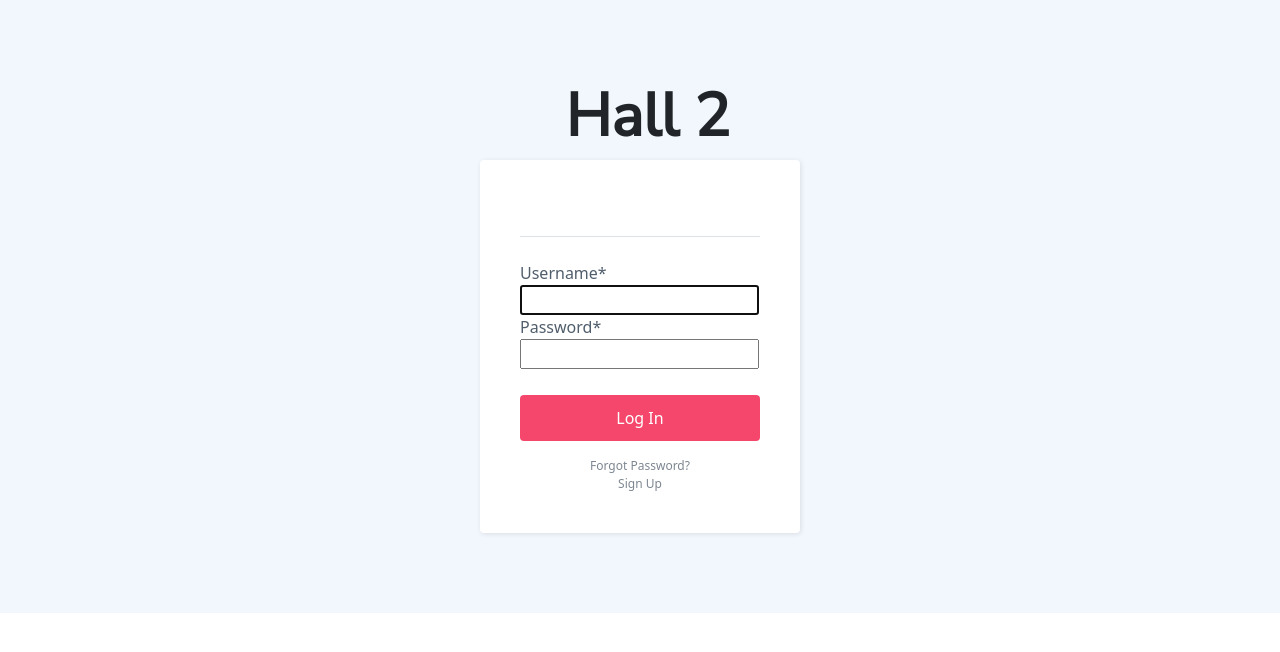
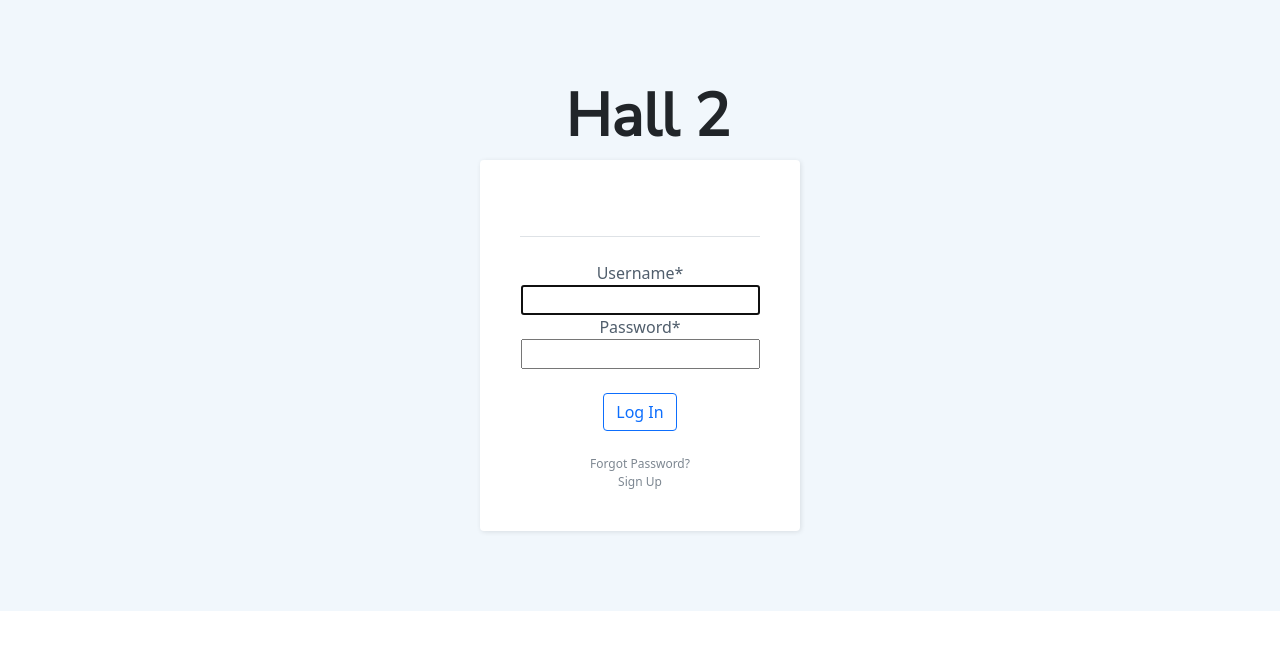
Before and after one commit to anshukumar21/Hall2, a Django app: page /login_site/login/ in a window 1280 px wide. Shown: the top 652 px of the page. Run offline with Django 4.2, Linux system fonts and the light colour scheme; some libraries are stand-ins or nearby versions.

Commit message:
Update login.html

```diff
--- a/templates/login.html
+++ b/templates/login.html
@@ -26,15 +26,20 @@
             <div class="mb-3"><button class="btn btn-primary d-block w-100" type="submit" >Log In</button></div><a class="forgot" href="#">Forgot Password?</a>
         </form> {% endcomment %}
         <form method="post"> {% csrf_token %}
-            <fieldset class="form-group">
+            <fieldset class="form-group text-center ">
                 <legend class="border-bottom mb-4" style="color: white;">Sign In Now</legend>
                 {{ form|crispy }}
             </fieldset>
             {% if request.GET.next %}
                 <input type="hidden" name = "next" value="{{ request.GET.next }}">
             {% endif %}
-            <div class="mb-3"><button class="btn btn-primary d-block w-100" type="submit" >Log In</button></div><a class="forgot" href="{% url 'change_password' %}">Forgot Password?</a>
+            <div class="mb-4 mt-4">
+                <button class="btn btn-outline-primary d-block w-30 text-center mx-auto" type="submit" >Log In</button>
+            </div>
+            <div class="container text-center">
+            <a class="forgot" href="{% url 'change_password' %}">Forgot Password?</a>
             <a class="forgot" href="{% url 'signup' %}">Sign Up</a>
+            </div>
         </form>
     </section>
     <!-- End: Login Form Clean -->
```
